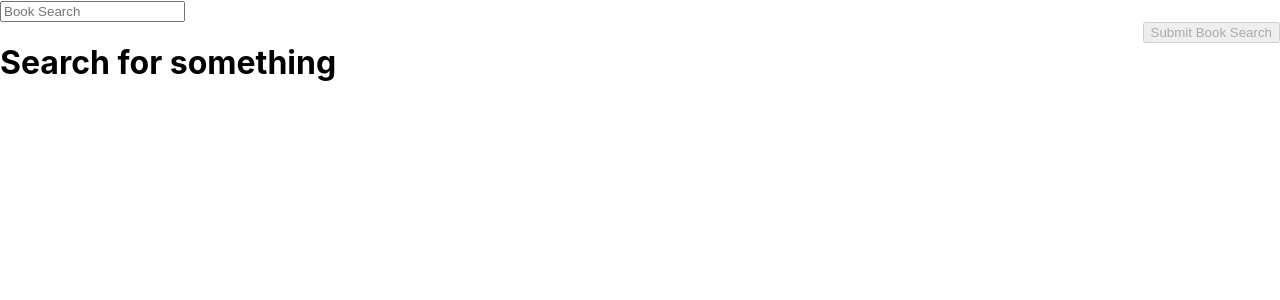
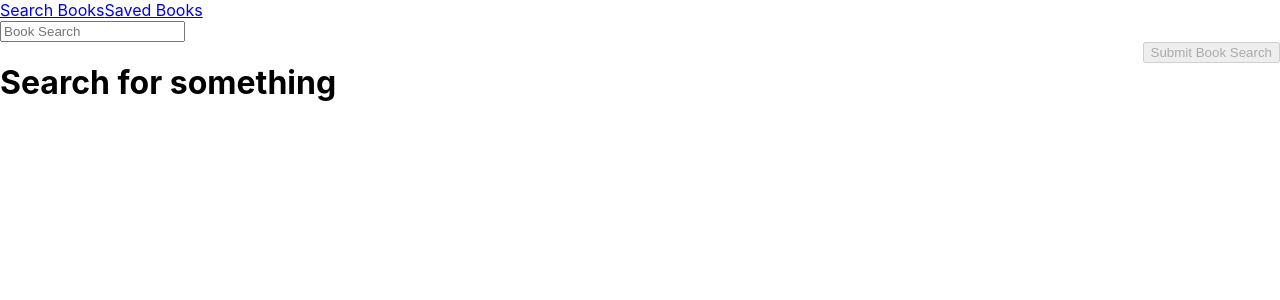
Before and after one commit to slconsidine/google-books, a React (Create React App) app in the folder client/: page / in a window 1280 px wide. Shown: the top 300 px of the page. Built offline with nearby package versions, Linux system fonts and the light colour scheme.

Commit message:
Added navbar component to both search and saved components

```diff
--- /dev/null
+++ b/client/src/components/NavBar/index.js
@@ -0,0 +1,16 @@
+import React from "react";
+
+function NavBar() {
+  return (
+    <nav className="navbar navbar-expand-lg navbar-dark bg-primary">
+      <a className="navbar-brand" href="/">
+        Search Books
+      </a>
+      <a className="navbar-brand" href="/saved">
+        Saved Books
+      </a>
+    </nav>
+  );
+}
+
+export default NavBar;
--- a/client/src/components/Saved/index.js
+++ b/client/src/components/Saved/index.js
@@ -2,6 +2,7 @@ import React, { Component } from "react";
 import API from "../../utils/API";
 import {BookList, BookListItem} from "../BookList";
 import DeleteBook from "../DeleteBook";
+import NavBar from "../NavBar";
 
 
 class Saved extends Component {
@@ -35,6 +36,7 @@ class Saved extends Component {
     render() {
         return(
             <div>
+                <NavBar />
                  <div>
                 {this.state.savedBooks.length ? (
                     <BookList>
--- a/client/src/components/Search/index.js
+++ b/client/src/components/Search/index.js
@@ -3,6 +3,7 @@ import API from "../../utils/API";
 import { Input, FormBtn } from "../Form";
 import {BookList, BookListItem} from "../BookList";
 import SaveBook from "../SaveBook";
+import NavBar from "../NavBar";
 
 class Search extends Component {
 
@@ -69,6 +70,7 @@ class Search extends Component {
     render() {
         return(
             <div>
+                <NavBar />
                 <form>
                     <Input
                         name="bookSearch"
```
